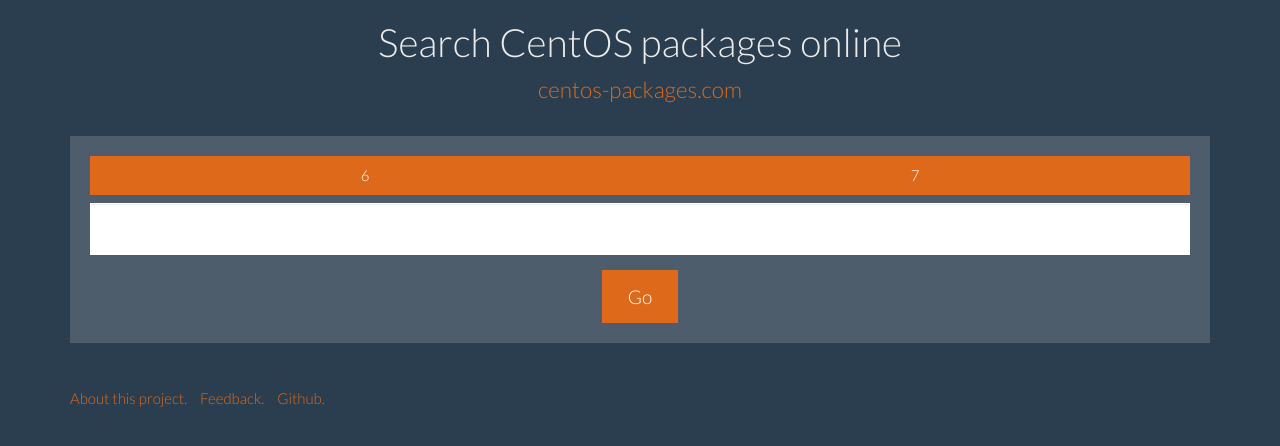
After one commit to johannes-gehrs/centos_packages, a Flask app: page /1 in a window 1280 px wide. The commit adds this page. Shown: the top 446 px of the page. Run offline with Flask 2, Linux system fonts and the light colour scheme; parts of the project's set-up code (start-up, migrations or seed data) failed here and were passed over; some libraries are stand-ins or nearby versions.

Commit message:
designed search page. designed 404 page. coded "direct hit" mechanic. minor improvements.

```diff
--- a/index.py
+++ b/index.py
@@ -16,7 +16,7 @@
 
 
 def _write_index(version):
-    packages_dict = packages.get(version)
+    packages_dict = packages.get_version(version)
 
     schema = whoosh.fields.Schema(name=whoosh.fields.TEXT(stored=True, field_boost=12.0),
                                   description=whoosh.fields.TEXT,
--- a/packages.py
+++ b/packages.py
@@ -1,6 +1,4 @@
 from __future__ import absolute_import, division, unicode_literals
-import json
-import pprint
 import xml.etree.ElementTree as ElT
 import bz2
 import io
@@ -103,8 +101,15 @@
     return '_'.join([_not_none_epoch(package['epoch']), package['version'], package['release']])
 
 
-def get(version):
+def get_version(version):
     return _prepare(_read_from_dbs(version))
+
+
+def get_all():
+    packages_dict = {}
+    for version in config.VERSIONS:
+        packages_dict[version] = get_version(version)
+    return packages_dict
 
 
 def minor_os_release(version):
--- /dev/null
+++ b/static/custom.css
@@ -0,0 +1,12 @@
+.search-area {
+    margin-top: 2em;
+    margin-bottom: 1em;
+}
+
+.search-box {
+    margin-top: 0.5em;
+}
+
+#footer {
+    margin-top: 3em;
+}
--- /dev/null
+++ b/static/custom.js
@@ -0,0 +1,3 @@
+$(document).ready(function () {
+
+});
--- a/templates/base.html
+++ b/templates/base.html
@@ -1,21 +1,33 @@
 <!DOCTYPE html>
-<html lang="en">
+<html lang="en" xmlns="http://www.w3.org/1999/html">
 <head>
     <meta charset="utf-8">
     <meta http-equiv="X-UA-Compatible" content="IE=edge">
     <meta name="viewport" content="width=device-width, initial-scale=1">
     <title>{{ title }} - CentOS Packages</title>
-
-    <link href="{{ url_for('static', filename='bootstrap/css/bootstrap.css') }}" rel="stylesheet">
-
     <!-- HTML5 Shim and Respond.js IE8 support of HTML5 elements and media queries -->
     <!--[if lt IE 9]>
       <script src="https://oss.maxcdn.com/html5shiv/3.7.2/html5shiv.min.js"></script>
       <script src="https://oss.maxcdn.com/respond/1.4.2/respond.min.js"></script>
     <![endif]-->
+    <link href="{{ url_for('static', filename='superhero/bootstrap.css') }}" rel="stylesheet">
+    <link href="{{ url_for('static', filename='custom.css') }}" rel="stylesheet">
 </head>
 <body>
+<div class="container">
+    {% block content %}
         <h1>Hello, world!</h1>
+    {% endblock content %}
+    <footer id="footer">
+        <div>
+            <ul class="list-inline">
+                <li><a href="#">About this project.</a></li>
+                <li><a href="#">Feedback.</a></li>
+                <li><a href="#">Github.</a></li>
+            </ul>
+        </div>
+    </footer>
+</div>
 <script src="{{ url_for('static', filename='jquery.js') }}"></script>
 <script src="{{ url_for('static', filename='bootstrap/js/bootstrap.js') }}"></script>
 </body>
--- /dev/null
+++ b/templates/search.html
@@ -0,0 +1,20 @@
+{% extends "base.html" %}
+{% block content %}
+    <div class="text-center">
+        <h1>Search CentOS packages online</h1>
+        <p class="lead"><a href="http://centos-packages.com">centos-packages.com</a></p>
+    </div>
+    <div class="search-area well">
+        <div class="btn-group btn-group-justified">
+            <a href="{{ url_for('search', version='6') }}" class="btn btn-primary {% if version == '6' %} active {% endif %}">6</a>
+            <a href="{{ url_for('search', version='7') }}" class="btn btn-primary{% if version == '7' %} active {% endif %}">7</a>
+        </div>
+        <form class="search-box text-center" role="form" method="post" action="{{ url_for('search', version=version) }}">
+            <div class="form-group">
+                <input class="form-control input-lg" type="text" name="search_term">
+            </div>
+            <button type="submit" class="btn-lg btn-primary">Go</button>
+        </form>
+    </div>
+
+{% endblock content %}
--- a/web.py
+++ b/web.py
@@ -1,11 +1,39 @@
 from __future__ import absolute_import, division, unicode_literals
-from flask import Flask, render_template
+import pprint
+import packages
+from flask import Flask, render_template, redirect, url_for, request, abort
 
 app = Flask(__name__)
+packages_dict = packages.get_all()
+pp = pprint.PrettyPrinter(indent=4)
+
+
+@app.errorhandler(404)
+def page_not_found(error):
+    return render_template('not_found.html', error=error), 404
+
 
 @app.route('/')
-def hello_world():
-    return render_template('base.html')
+def root():
+    return redirect(url_for('search', version='6'))
+
+
+@app.route('/<version>', methods=['GET', 'POST'])
+def search(version):
+    if request.method == 'POST':
+        search_term = request.form['search_term']
+        if packages_dict[version].get(search_term):
+            return redirect(url_for('package', version=version, name=search_term))
+    return render_template('search.html', version=version)
+
+
+@app.route('/<version>/package/<name>', methods=['GET'])
+def package(version, name):
+    package_dict = packages_dict[version].get(name)
+    if not package_dict:
+        return abort(404)
+    return 'Lolwut?'
+
 
 if __name__ == '__main__':
     app.debug = True
```
Also changed, not shown: templates/not_found.html (added, +9 -0 lines). Lines whose indentation alone changed are shown as unchanged.
